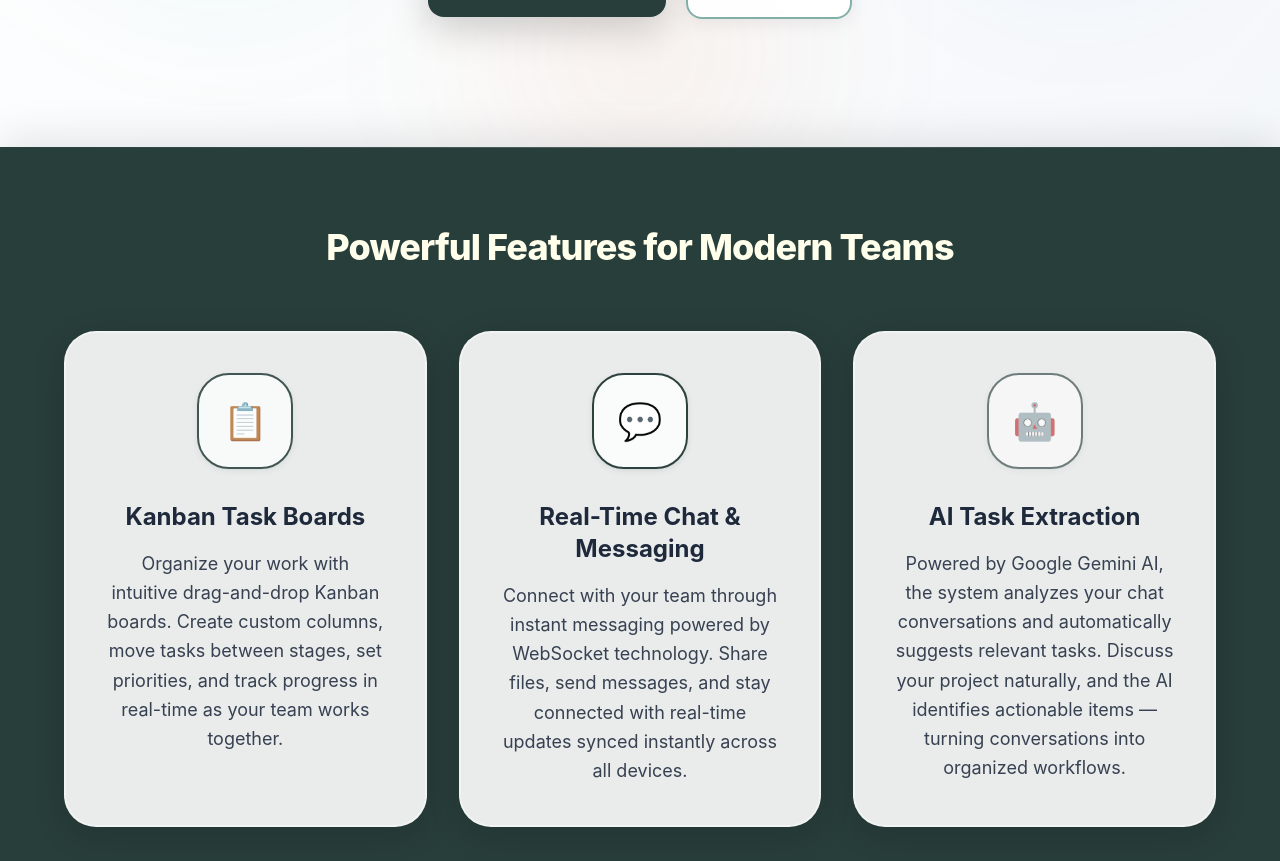
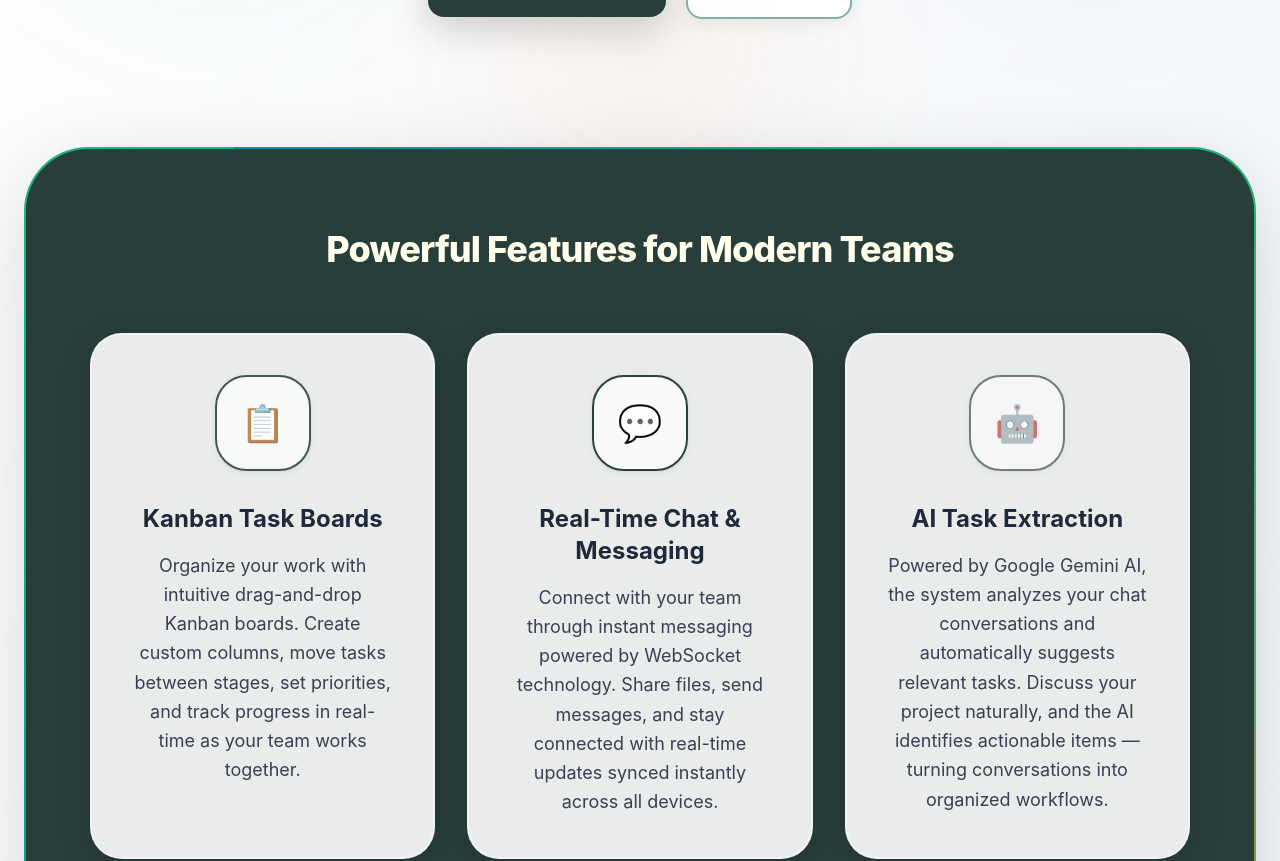
Before and after one commit to Imane-Idrissi/collabapp, a React (Vite) app in the folder frontend/: page / in a window 1280 px wide. Shown: the part 531-1392 px from the top of the page. Built offline with nearby package versions, Linux system fonts and the light colour scheme; no server answers.

Commit message:
feat: add animated gradient border to features section

```diff
--- a/frontend/src/pages/HomePage.tsx
+++ b/frontend/src/pages/HomePage.tsx
@@ -110,11 +110,9 @@ export function HomePage() {
         </div>
       </section>
 
-      {/* Features — full-width */}
-      <section className="relative bg-[hsl(172,22%,20%)] px-8 py-20 shadow-[0_-8px_40px_rgba(0,0,0,0.1)] sm:px-16">
-        {/* Subtle top highlight */}
-        <div className="pointer-events-none absolute inset-x-0 top-0 h-px bg-gradient-to-r from-transparent via-[rgba(255,255,255,0.2)] to-transparent" />
-
+      {/* Features — animated gradient border */}
+      <div className="mx-4 mb-24 rounded-[4rem] bg-[linear-gradient(135deg,#1d4ed8,#10b981,#f97316,#10b981,#1d4ed8)] bg-[length:400%_400%] p-[2px] shadow-[0_20px_80px_rgba(0,0,0,0.15)] animate-[shimmer_4.5s_ease-in-out_infinite] sm:mx-6">
+        <section className="relative rounded-[calc(4rem-2px)] bg-[hsl(172,22%,20%)] px-8 py-20 sm:px-16">
           <h2 className="mb-16 text-center text-4xl font-extrabold tracking-tight text-[hsl(60,100%,96%)]">
             Powerful Features for Modern Teams
           </h2>
@@ -134,6 +132,7 @@ export function HomePage() {
             ))}
           </div>
         </section>
+      </div>
 
       {/* Footer */}
       <footer className="border-t border-[rgba(148,163,184,0.2)] bg-gradient-to-br from-[#f8fafc] to-[#f1f5f9] px-8 py-12 text-center">
```
Lines whose indentation alone changed are shown as unchanged.
